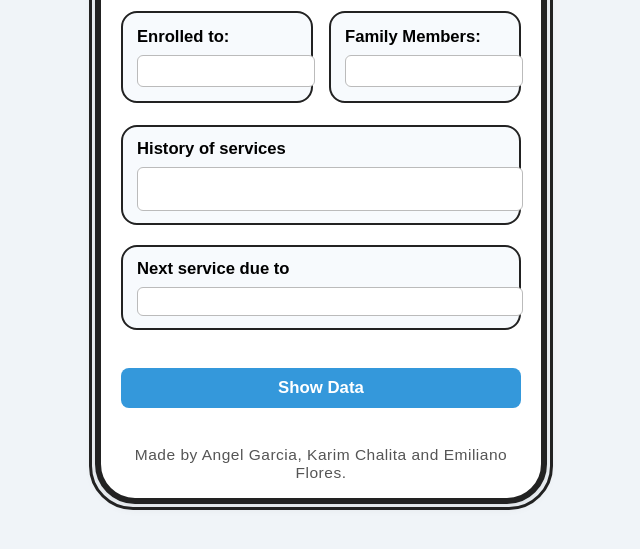
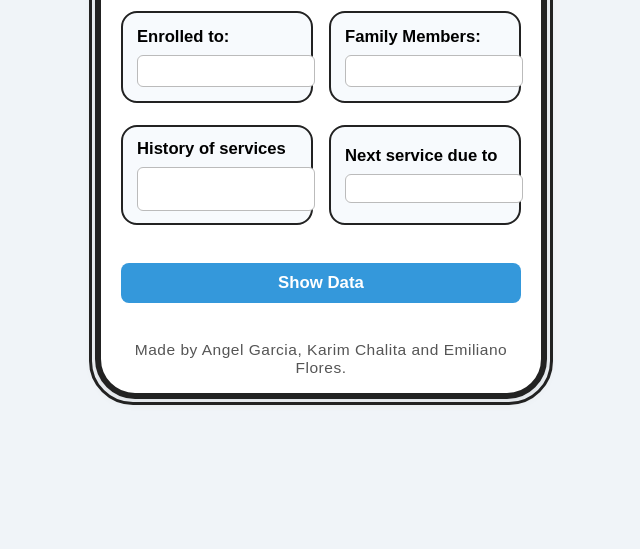
Before and after one commit to Seyer24/TFC, a plain HTML site: page index.html in a window 1280 px wide. Shown: the part 163-712 px from the top of the page, without its empty margins (319-959 px from the left). Drawn offline with Linux system fonts and the light colour scheme.

Commit message:
Update index.html
Se volvio a cambiar el codigo ya que los cuadros de texto no quedan a proporcionen directos

```diff
--- a/index.html
+++ b/index.html
@@ -68,16 +68,18 @@
             margin-bottom: 0;
             resize: none;
         }
+        /* MODIFICADO: Los rectángulos ahora son flex y tienen gap como los de arriba */
         .rect-row {
+            display: flex;
+            gap: 16px;
             margin-bottom: 20px;
         }
         .rect {
-            width: 100%;
             background: #f7fafd;
             border: 2px solid #222;
             border-radius: 16px;
+            flex: 1 1 0;
             min-height: 64px;
-            margin-bottom: 0;
             display: flex;
             flex-direction: column;
             justify-content: center;
@@ -147,8 +149,6 @@
                     <label for="history">History of services</label>
                     <textarea id="history" name="history" rows="2" required></textarea>
                 </div>
-            </div>
-            <div class="rect-row">
                 <div class="rect">
                     <label for="nextService">Next service due to</label>
                     <textarea id="nextService" name="nextService" rows="1" required></textarea>
```
